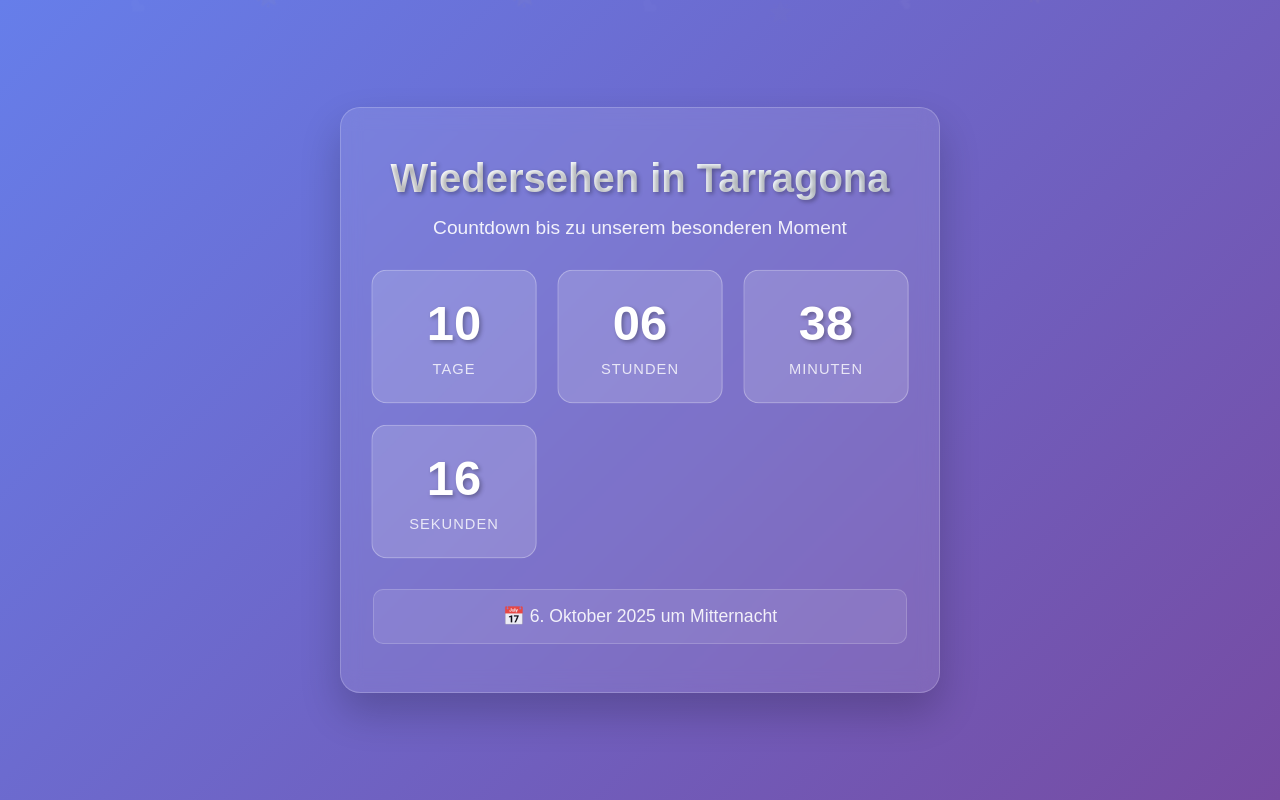
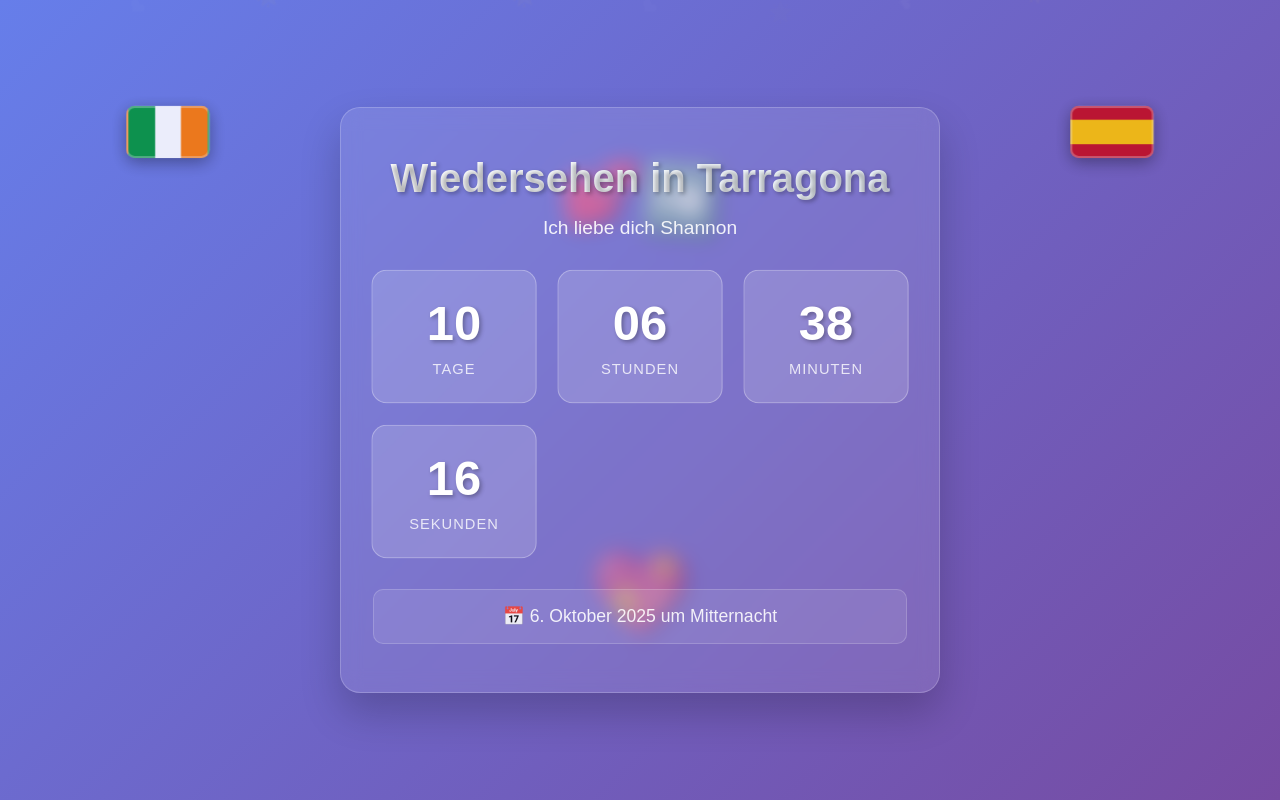
Before and after one commit to hagerflo-crypto/tarragona-countdownn, a plain HTML site: page index.html in a window 1280 px wide. Drawn offline with Linux system fonts and the light colour scheme.

Commit message:
Update index.html

```diff
--- a/index.html
+++ b/index.html
@@ -33,6 +33,8 @@
             max-width: 600px;
             width: 90%;
             animation: fadeIn 1s ease-out;
+            position: relative;
+            z-index: 3;
         }
 
         @keyframes fadeIn {
@@ -119,12 +121,13 @@
             border: 1px solid rgba(255, 255, 255, 0.2);
         }
 
-        .hearts {
+        .background-elements {
             position: absolute;
             width: 100%;
             height: 100%;
             pointer-events: none;
-            z-index: -1;
+            z-index: 1;
+            overflow: hidden;
         }
 
         .heart {
@@ -142,6 +145,97 @@
             50% {
                 transform: translateY(-20px) rotate(180deg);
                 opacity: 0.3;
+            }
+        }
+
+        .flag {
+            position: absolute;
+            width: 80px;
+            height: 50px;
+            border-radius: 8px;
+            opacity: 0.8;
+            animation: floatFlag 8s ease-in-out infinite;
+            box-shadow: 0 4px 15px rgba(0, 0, 0, 0.4);
+            border: 2px solid rgba(255, 255, 255, 0.3);
+            z-index: 2;
+        }
+
+        .ireland-flag {
+            background: linear-gradient(to right, #009639 33.33%, white 33.33%, white 66.66%, #ff7900 66.66%);
+            top: 15%;
+            left: 10%;
+            animation-delay: 0s;
+        }
+
+        .spain-flag {
+            background: linear-gradient(to bottom, #c60b1e 25%, #ffc400 25%, #ffc400 75%, #c60b1e 75%);
+            top: 15%;
+            right: 10%;
+            animation-delay: 2s;
+        }
+
+        @keyframes floatFlag {
+            0%, 100% {
+                transform: translateY(0px) scale(1);
+                opacity: 0.7;
+            }
+            50% {
+                transform: translateY(-15px) scale(1.05);
+                opacity: 0.9;
+            }
+        }
+
+        .love-arrow {
+            position: absolute;
+            top: 20%;
+            left: 50%;
+            transform: translateX(-50%);
+            font-size: 60px;
+            color: rgba(255, 182, 193, 0.8);
+            animation: arrowPulse 3s ease-in-out infinite;
+            z-index: 2;
+            text-shadow: 2px 2px 4px rgba(0, 0, 0, 0.3);
+        }
+
+        @keyframes arrowPulse {
+            0%, 100% {
+                transform: translateX(-50%) scale(1) rotate(0deg);
+                opacity: 0.7;
+            }
+            50% {
+                transform: translateX(-50%) scale(1.1) rotate(5deg);
+                opacity: 1;
+            }
+        }
+
+        .big-heart {
+            position: absolute;
+            bottom: 20%;
+            left: 50%;
+            transform: translateX(-50%);
+            font-size: 80px;
+            color: rgba(255, 105, 180, 0.8);
+            animation: heartBeat 2.5s ease-in-out infinite;
+            z-index: 2;
+            text-shadow: 3px 3px 6px rgba(0, 0, 0, 0.4);
+        }
+
+        @keyframes heartBeat {
+            0%, 100% {
+                transform: translateX(-50%) scale(1);
+                opacity: 0.7;
+            }
+            25% {
+                transform: translateX(-50%) scale(1.1);
+                opacity: 0.8;
+            }
+            50% {
+                transform: translateX(-50%) scale(1.2);
+                opacity: 1;
+            }
+            75% {
+                transform: translateX(-50%) scale(1.1);
+                opacity: 0.8;
             }
         }
 
@@ -172,7 +266,8 @@
     </style>
 </head>
 <body>
-    <div class="hearts">
+    <div class="background-elements">
+        <!-- Kleine schwebende Herzen und Sterne -->
         <div class="heart" style="left: 10%; animation-delay: 0s;">❤</div>
         <div class="heart" style="left: 20%; animation-delay: 1s;">🌟</div>
         <div class="heart" style="left: 30%; animation-delay: 2s;">❤</div>
@@ -182,11 +277,23 @@
         <div class="heart" style="left: 70%; animation-delay: 0.5s;">❤</div>
         <div class="heart" style="left: 80%; animation-delay: 1.5s;">🌟</div>
         <div class="heart" style="left: 90%; animation-delay: 2.5s;">❤</div>
+
+        <!-- Irland Flagge -->
+        <div class="flag ireland-flag"></div>
+
+        <!-- Spanien Flagge -->
+        <div class="flag spain-flag"></div>
+
+        <!-- Pfeil der von Irland zu Spanien zeigt -->
+        <div class="love-arrow">💕➡️</div>
+
+        <!-- Großes Herz unten -->
+        <div class="big-heart">💖</div>
     </div>
 
     <div class="container">
         <h1>Wiedersehen in Tarragona</h1>
-        <p class="subtitle">Countdown bis zu unserem besonderen Moment</p>
+        <p class="subtitle">Ich liebe dich Shannon</p>
 
         <div class="countdown">
             <div class="time-unit">
```
